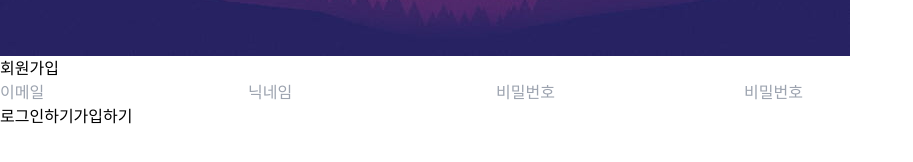
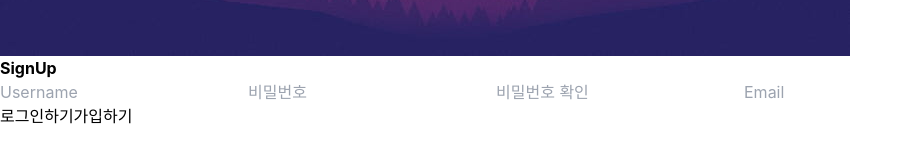
Before and after one commit to HungKungE/NodeJsServer, a React (Create React App) app in the folder client/: page / in a window 1280 px wide. Both pictures are taken after a click on the button "회원가입". Shown: the part 422-584 px from the top of the page, without its empty margins (0-913 px from the left). Built offline with nearby package versions, Linux system fonts and the light colour scheme; the HTML template or start-up script is replaced by a standard one.

Commit message:
[client] signup page 디자인 변경

```diff
--- a/client/src/Components/SignUp/SignUp.tsx
+++ b/client/src/Components/SignUp/SignUp.tsx
@@ -1,22 +1,22 @@
 import { useState } from "react";
-import { SignUpUserInfo, sendSignUpRequest } from '../../API/user';
+import { SignUpUserInfo, sendSignUpRequest } from "../../API/user";
 import { PAGE_TYPE } from "../Index/Index";
-import { useNavigate } from "react-router-dom";
 
 interface SignUpProps {
-  setPageType : (page_type:PAGE_TYPE)=> void;
+  setPageType: (page_type: PAGE_TYPE) => void;
 }
 
-const SignUp : React.FunctionComponent<SignUpProps> = ({setPageType}) => {
-  const navigate = useNavigate();
+const SignUp: React.FunctionComponent<SignUpProps> = ({ setPageType }) => {
   const [userData, setUserData] = useState<SignUpUserInfo>({
     email: "",
     password: { value: "", check: "" },
     nickname: "",
   });
 
-  const btnStyle = "border border-deeporange font-pretendardBold w-full m-[30px] px-4 py-2 rounded-[15px] text-deeporange";
-  const inputStyle = "rounded-[10px] border p-4 w-full my-[10px]";
+  const btnStyle =
+    "border border-white border-opacity-20 font-pretendardBold w-full m-[30px] px-4 py-2 rounded-[15px] text-white";
+  const inputStyle =
+    "rounded-xl border p-4 w-full my-[10px] bg-transparent  border-white text-white  placeholder-white hover:cursor-pointer";
 
   const emailReg = new RegExp(
     "([!#-'*+/-9=?A-Z^-~-]+(.[!#-'*+/-9=?A-Z^-~-]+)*|\"([]!#-[^-~ \t]|(\\[\t -~]))+\")@([!#-'*+/-9=?A-Z^-~-]+(.[!#-'*+/-9=?A-Z^-~-]+)*|[[\t -Z^-~]*])"
@@ -50,23 +50,21 @@ const SignUp : React.FunctionComponent<SignUpProps> = ({setPageType}) => {
   };
 
   return (
-    <div className='relative w-full h-full flex flex-row'>
-      <div className="absolute top-0 left-[50%] -translate-x-[50%] text-[2em] font-pretendardBold justify-center text-deeporange my-[30px]">
-        회원가입
+    <div
+      className="relative w-full h-full flex flex-row bg-transparent rounded-[20px] border-solid border-2 border-white border-opacity-20"
+      style={{ backdropFilter: "blur(8px)" }}
+    >
+      <div
+        className="absolute top-0 left-[50%] -translate-x-[50%] text-[3em] font-pretendardBold justify-center text-white my-[30px] text-start"
+        style={{ fontWeight: "bold" }}
+      >
+        SignUp
       </div>
       <div className="flex flex-col w-full justify-center items-center px-[30px]">
         <input
-            className={inputStyle}
-            value={userData.email}
-            placeholder="이메일"
-            onChange={(e) => {
-              setUserData({ ...userData, email: e.target.value });
-            }}
-        />
-        <input
           className={inputStyle}
           value={userData.nickname}
-          placeholder="닉네임"
+          placeholder="Username"
           onChange={(e) => {
             setUserData({ ...userData, nickname: e.target.value });
           }}
@@ -85,9 +83,9 @@ const SignUp : React.FunctionComponent<SignUpProps> = ({setPageType}) => {
         />
         <input
           className={inputStyle}
-          type="password"
+          type="check password"
           value={userData.password.check}
-          placeholder="비밀번호"
+          placeholder="비밀번호 확인"
           onChange={(e) => {
             setUserData({
               ...userData,
@@ -95,13 +93,35 @@ const SignUp : React.FunctionComponent<SignUpProps> = ({setPageType}) => {
             });
           }}
         />
+        <input
+          className={inputStyle}
+          value={userData.email}
+          placeholder="Email"
+          onChange={(e) => {
+            setUserData({ ...userData, email: e.target.value });
+          }}
+        />
       </div>
-      <div className='absolute bottom-0 w-full h-fit flex flex-row'>
-        <button className={btnStyle} onClick={()=>{setPageType(PAGE_TYPE.SIGNIN);}}>로그인하기</button>
-        <button className={btnStyle} onClick={()=>{SignUp()}}>가입하기</button>
+      <div className="absolute bottom-0 w-full h-fit flex flex-row">
+        <button
+          className={btnStyle}
+          onClick={() => {
+            setPageType(PAGE_TYPE.SIGNIN);
+          }}
+        >
+          로그인하기
+        </button>
+        <button
+          className={btnStyle}
+          onClick={() => {
+            SignUp();
+          }}
+        >
+          가입하기
+        </button>
       </div>
     </div>
   );
-}
+};
 
 export default SignUp;
```
